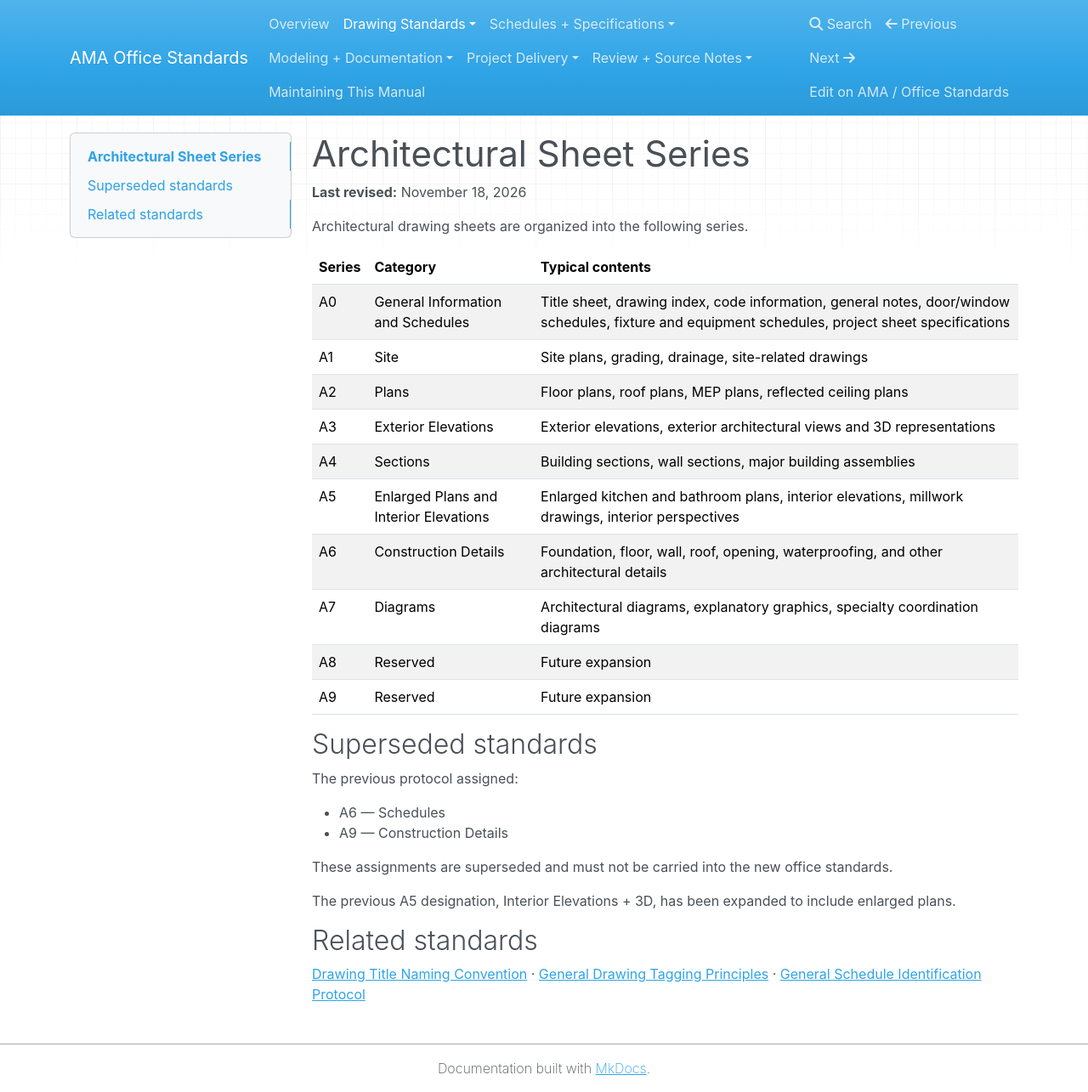
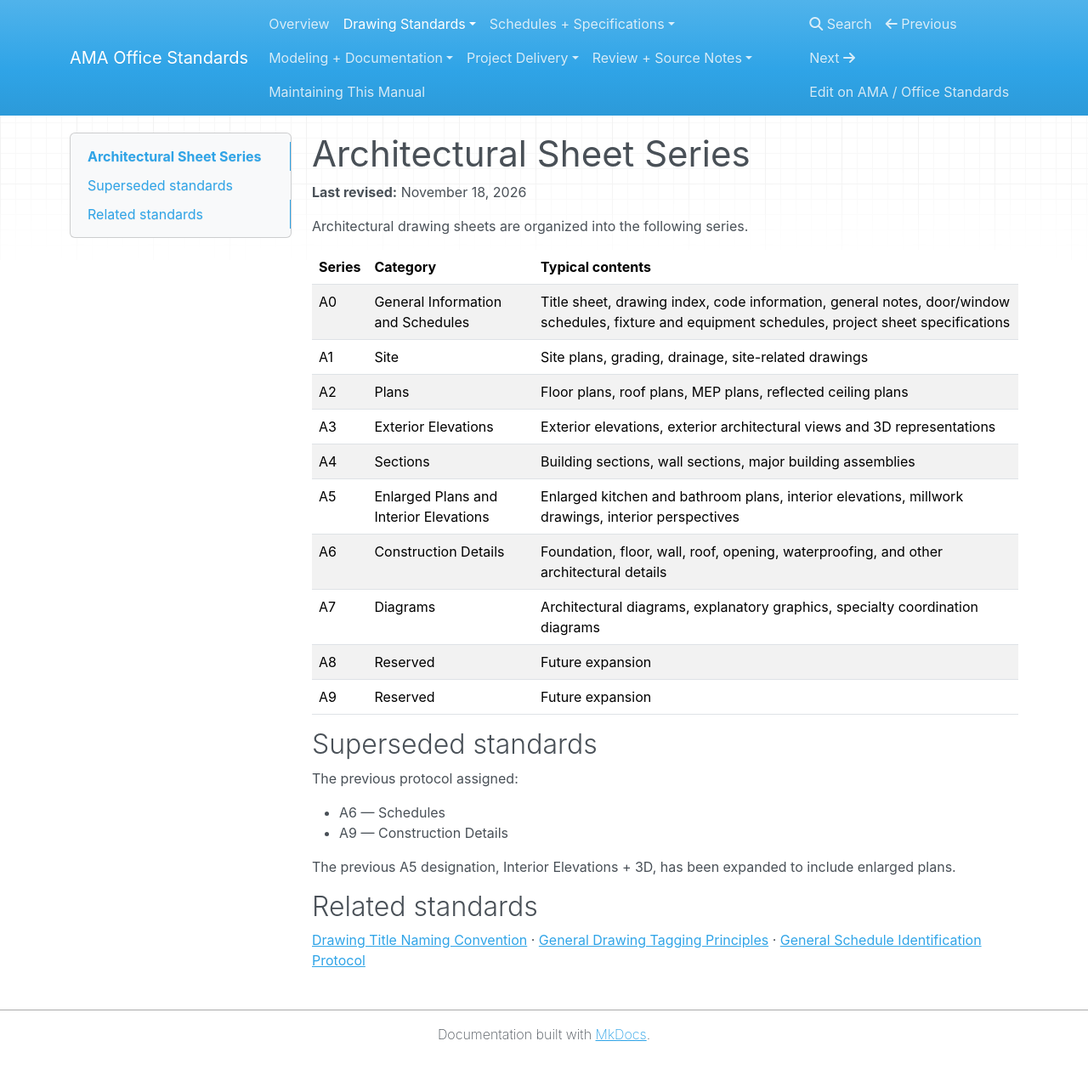
Before and after one commit to aaronmaret/ama-office-standards, an MkDocs documentation site: the page built from docs/drawing-standards/sheet-numbering.md, in a window 1280 px wide and 1285 px high. Shown: the whole window at 85% size. Built offline with MkDocs 1.6.1, drawn with Linux system fonts in a browser that asks for light colours; nearby versions of some CDN libraries.

Commit message:
Remove redundant superseded-assignment sentence

```diff
--- a/docs/drawing-standards/sheet-numbering.md
+++ b/docs/drawing-standards/sheet-numbering.md
@@ -24,8 +24,6 @@ The previous protocol assigned:
 - A6 — Schedules
 - A9 — Construction Details
 
-These assignments are superseded and must not be carried into the new office standards.
-
 The previous A5 designation, Interior Elevations + 3D, has been expanded to include enlarged plans.
 
 ## Related standards
```
